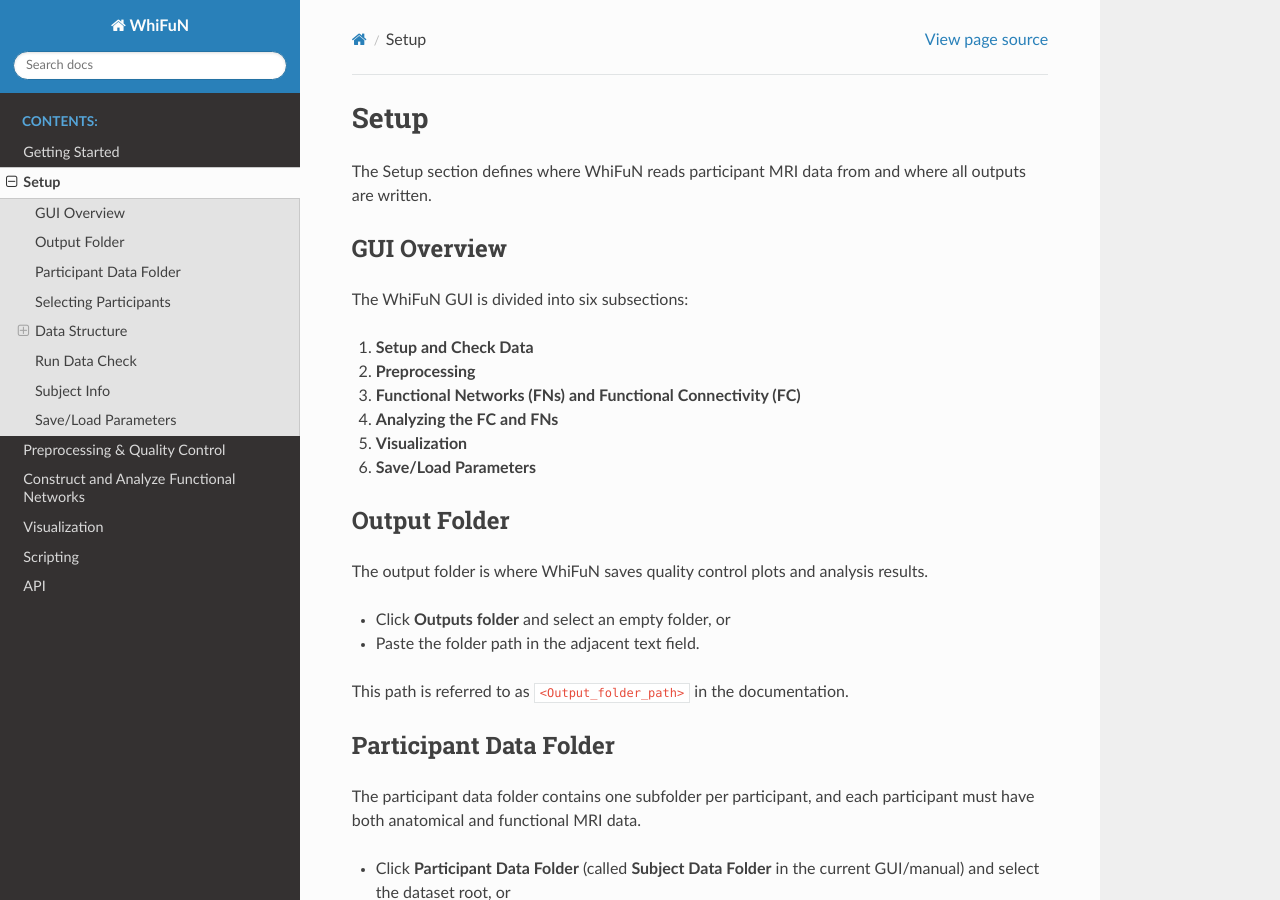
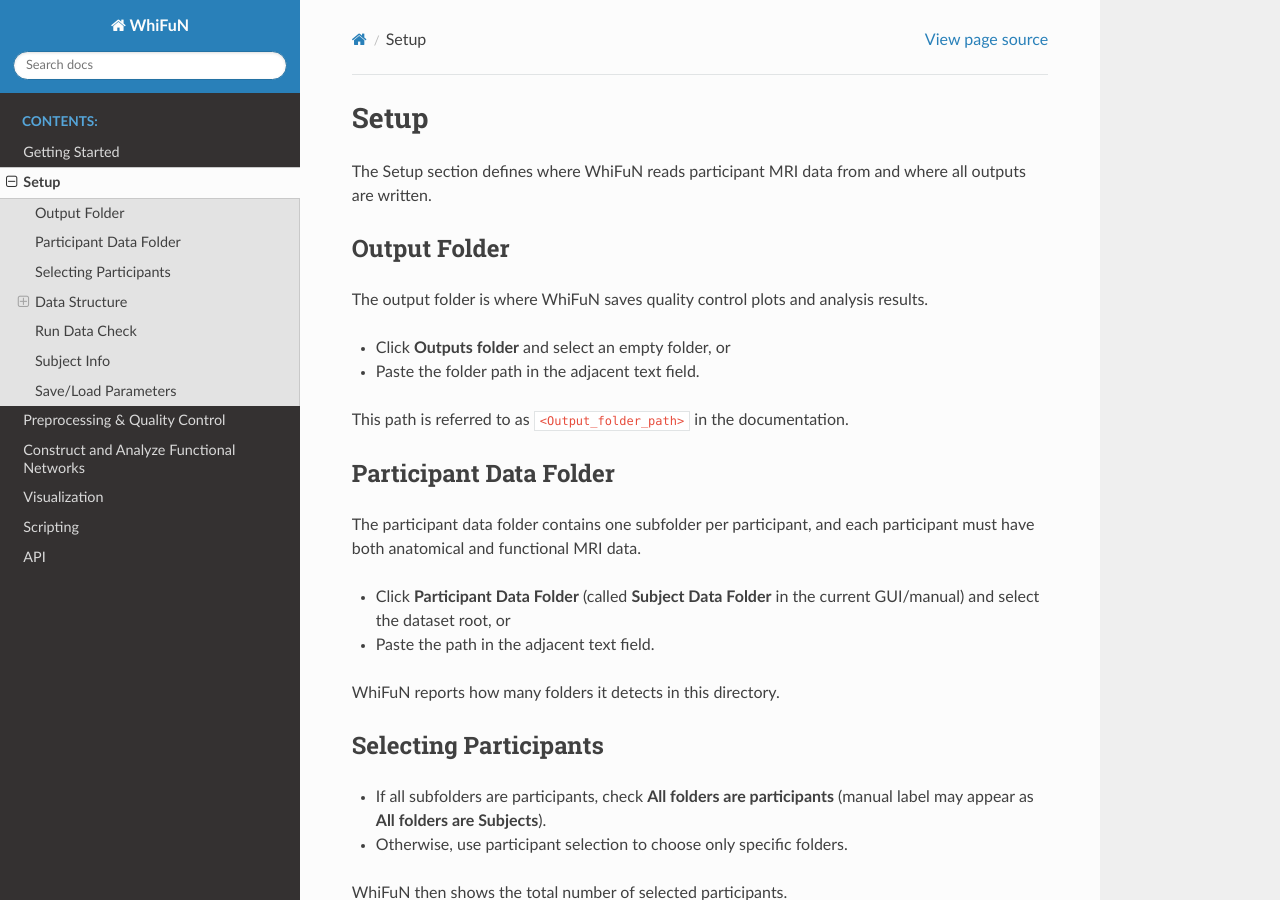
Before and after one commit to pratik55/WhifuN---A-toolbox-for-White-Matter-Analysis-in-fMRI, a Sphinx documentation site: the page built from docs/source/setup.rst, in a window 1280 px wide and 900 px high. Built offline with Sphinx 7.4.7 and the Read the Docs theme 3.1.0, drawn with Linux system fonts in a browser that asks for light colours.

Commit message:
Remove GUI Overview from setup.rst
Removed GUI Overview section from setup documentation.

```diff
--- a/docs/source/setup.rst
+++ b/docs/source/setup.rst
@@ -3,18 +3,6 @@
 
 The Setup section defines where WhiFuN reads participant MRI data from and
 where all outputs are written.
-
-GUI Overview
-------------
-
-The WhiFuN GUI is divided into six subsections:
-
-1. **Setup and Check Data**
-2. **Preprocessing**
-3. **Functional Networks (FNs) and Functional Connectivity (FC)**
-4. **Analyzing the FC and FNs**
-5. **Visualization**
-6. **Save/Load Parameters**
 
 Output Folder
 -------------
```
